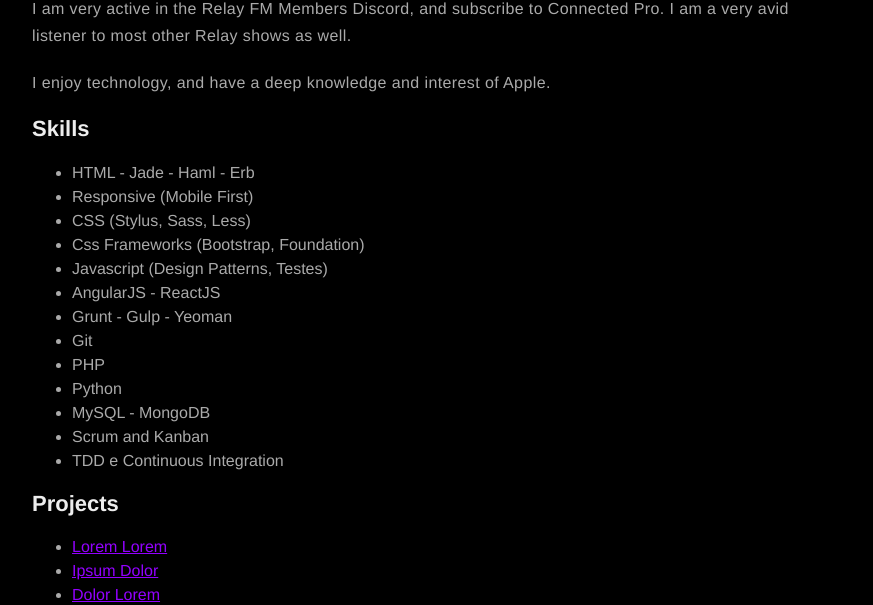
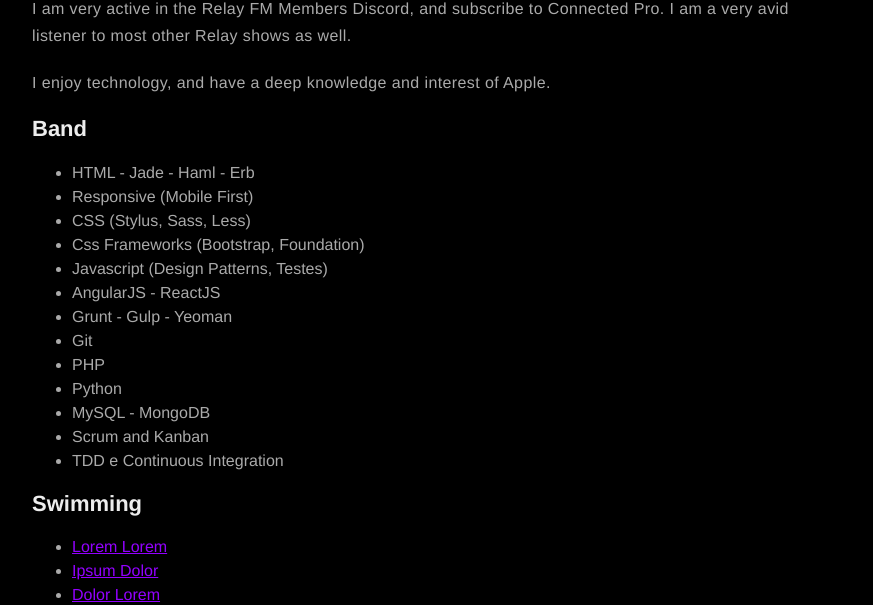
Before and after one commit to JDBurchHuzzah/jdburchhuzzah.github.io, a Jekyll site: the page built from about.md, in a window 1280 px wide. Shown: the part 697-1302 px from the top of the page, without its empty margins (203-1076 px from the left). Built offline with Jekyll 4.4.1, drawn with Linux system fonts in a browser that asks for light colours; nearby versions of some CDN libraries.

Commit message:
Update about.md

```diff
--- a/about.md
+++ b/about.md
@@ -16,7 +16,7 @@
 
 <p>I enjoy technology, and have a deep knowledge and interest of Apple.</p>
 
-<h2>Skills</h2>
+<h2>Band</h2>
 
 <ul class="skill-list">
 	<li>HTML - Jade - Haml - Erb</li>
@@ -34,7 +34,7 @@
 	<li>TDD e Continuous Integration</li>
 </ul>
 
-<h2>Projects</h2>
+<h2>Swimming</h2>
 
 <ul>
 	<li><a href="https://github.com/">Lorem Lorem</a></li>
```
